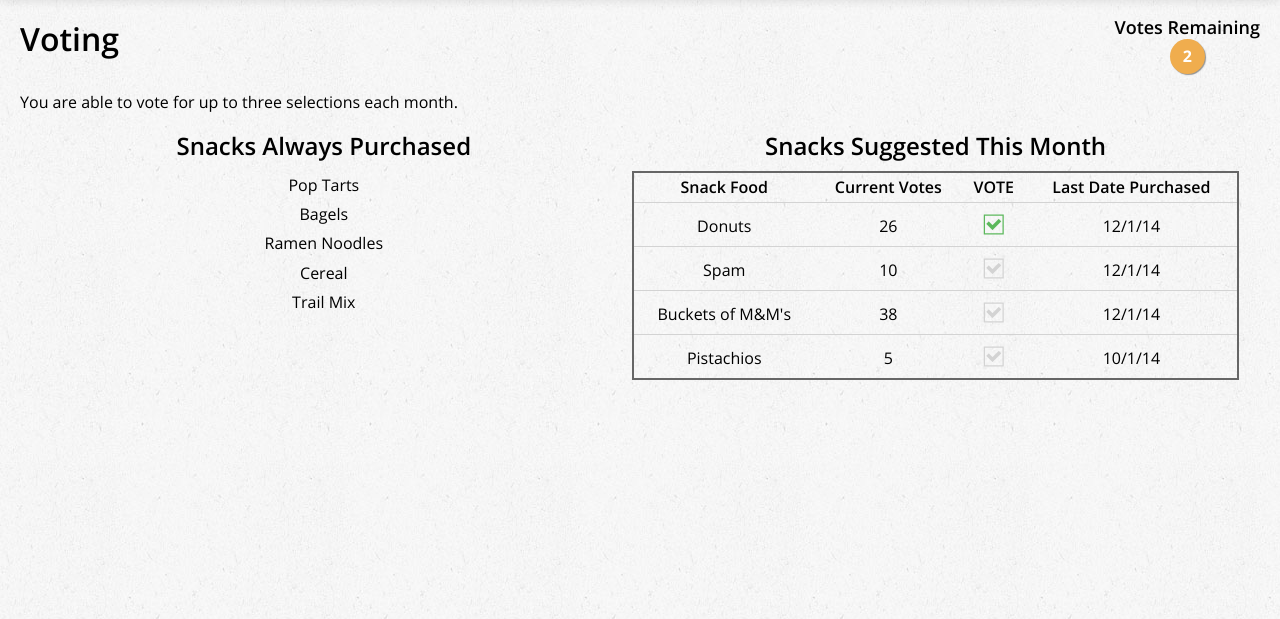
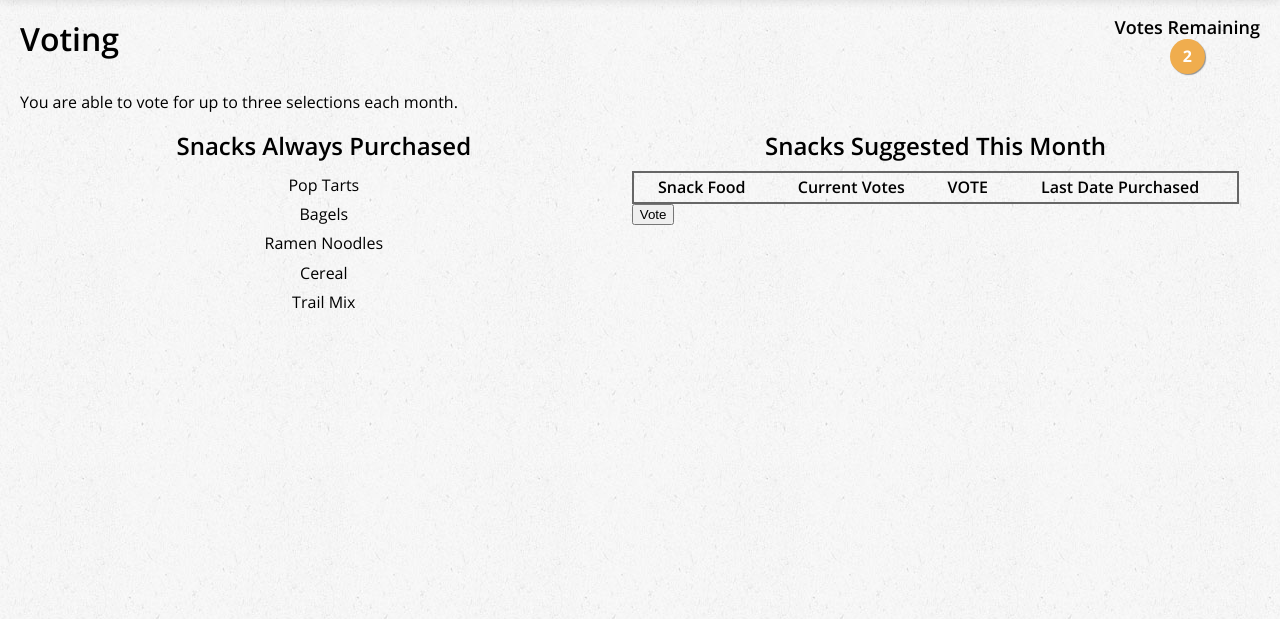
Before and after one commit to abitb/snacks-flask, a Flask app: template templates/pages/index.html in a window 1280 px wide. Shown: the part 98-717 px from the top of the page. Run offline with Flask 2, Linux system fonts and the light colour scheme; the template is opened without the code that fills it: values that come from a table or form of the project are taken from there, others are empty.

Commit message:
add vote form

```diff
--- a/app.py
+++ b/app.py
@@ -4,6 +4,8 @@ from config import config
 import webservice_client
 import model
 from forms import *
+
+from datetime import date
 
 
 # Default port is 5000.
@@ -21,34 +23,59 @@ def index():
     if "email" not in session:
         return redirect(url_for("register"))
 
-    error = {}
+    # Initialize information to be displayed in template
     snacks = {}
 
+    print session["email"]
     model_vote = model.Votes(session["email"])
     allowed_vote = model_vote.get_allowed_votes()
 
     # When user request to view the page, get data to display.
     if request.method == "GET":
-        resp = webservice_client.get_snacks_from_web_service()
+        # resp = webservice_client.get_snacks_from_web_service()
 
-        if resp:
-            always_purchased, suggested_so_far = webservice_client.separate_optional_snacks(resp)
-            snack_tally = model_vote.get_tally()
+        Test1.test_attr += 1
+        c = Test1()
+        print "get ",
+        print Test1.test_attr
 
-            suggested_so_far = [
-                {"id": 2000, "lastPurchaseDate": "12/1/2014", "name": "Donuts", "optional": True, "purchaseCount": 1, "purchaseLocations": ""},
-                {"id": 2001, "lastPurchaseDate": "12/1/2014", "name": "Spam", "optional": True, "purchaseCount": 1, "purchaseLocations": ""},
-                {"id": 2002, "lastPurchaseDate": "12/1/2014", "name": "Buckets of M&M's", "optional": True, "purchaseCount": 1, "purchaseLocations": ""},
-                {"id": 2002, "lastPurchaseDate": "10/1/2014", "name": "Pistachios", "optional": True, "purchaseCount": 1, "purchaseLocations": ""},
-            ]
+        # if resp:
+        #     always_purchased, optional_snacks = webservice_client.separate_optional_snacks(resp)
+
+    today = date.today()
+    snacks["snack_tally"] = model_vote.get_tally(today.month, today.year)
+    snacks["snack_tally"] = {"Donuts":3, "Spam":2}
+    snacks["ranked_snacks"] = snacks["snack_tally"].keys()
+
+    optional_snacks = [
+        {"id": 2000, "lastPurchaseDate": "12/1/2014", "name": "Donuts", "optional": True, "purchaseCount": 1, "purchaseLocations": ""},
+        {"id": 2001, "lastPurchaseDate": "12/1/2014", "name": "Spam", "optional": True, "purchaseCount": 1, "purchaseLocations": ""},
+        {"id": 2002, "lastPurchaseDate": "12/1/2014", "name": "Buckets of M&M's", "optional": True, "purchaseCount": 1, "purchaseLocations": ""},
+        {"id": 2002, "lastPurchaseDate": "10/1/2014", "name": "Pistachios", "optional": True, "purchaseCount": 1, "purchaseLocations": ""},
+    ]
+
+    # Dynamically add fields (class attribute of custom form) using optional snacks from webservice
+    # Form fields correspond to snacks in optional_snacks
+    # todo: has dynamic flag
+    VoteSnackForm.add_dynamic_fields(optional_snacks)
+    # Have super constructor register fields
+    form = VoteSnackForm()
+
+    snacks["optional_snacks"] = {s["name"]: s["lastPurchaseDate"] for s in optional_snacks}
+
     # If web service is down, set error.
-        else:
-            error["error":"Sorry, we can't get snack information from OCD right now." ]
-            always_purchased, suggested_so_far = ([],[])
+        # else:
+        #     snacks["error":"Sorry, we can't get snack information from OCD right now." ]
+        #     always_purchased, optional_snacks = ([],[])
 
     # When user submitted vote, process the interaction.
     if request.method == "POST":
-        pass
+    #     for field in form:
+    #         print field
+        c = Test1()
+        print "POST, "
+        print Test1.test_attr
+        form = VoteSnackForm()
 
     # If post:
     #   Get vote from request
@@ -59,7 +86,7 @@ def index():
     #       Vote.Register_votes(vote)
     # Display with error
     #
-    return render_template("pages/index.html")
+    return render_template("pages/index.html", form=form, **snacks)
 
 
 @app.route("/suggestions")
@@ -72,7 +99,7 @@ def register():
         return redirect(url_for("index"))
 
     # Create form object to display, and use
-    form = IndentifyUserForm(request.form)
+    form = IndentifyUserForm()
 
     # When user submmited email
     if request.method == "POST":
--- a/forms.py
+++ b/forms.py
@@ -1,15 +1,29 @@
 from flask_wtf import FlaskForm
-from wtforms import StringField, SubmitField
+from wtforms import StringField, SubmitField, BooleanField
 from wtforms.validators import DataRequired, Email, Regexp
+
 from re import IGNORECASE
+
+
 class IndentifyUserForm(FlaskForm):
 
-	email = StringField(
-		"email",
-		validators=[
-			DataRequired("Please enter your nerdery email."),
-			Email("Please enter a valid email."),
-			Regexp("\w.*@nerdery\.com$", flags=IGNORECASE, message="Please enter your Nerdery email.")
-	])
+    email = StringField(
+        "email",
+        validators=[
+            DataRequired("Please enter your nerdery email."),
+            Email("Please enter a valid email."),
+            Regexp("\w.*@nerdery\.com$", flags=IGNORECASE, message="Please enter your Nerdery email.")
+    ])
 
-	submit = SubmitField("Submit")
+
+class VoteSnackForm(FlaskForm):
+
+    @classmethod
+    def add_dynamic_fields(cls, list_snacks):
+    # set form fields as VoteSnackForm's class attribute
+        for i in range(len(list_snacks)):
+                setattr(cls, "snack_"+str(i), BooleanField(list_snacks[i]["name"]))
+
+
+class Test1:
+    test_attr = 1
--- a/templates/pages/index.html
+++ b/templates/pages/index.html
@@ -43,6 +43,7 @@
                     <h2 class="hdg hdg_2 mix-hdg_centered ">Snacks suggested this month</h2>
                 </div>
                 <div class="shelf shelf_5">
+                    <form method="POST" action="{{ url_for("index") }}" class="form">
                         <table class="table">
                             <thead>
                                 <tr>
@@ -53,44 +54,32 @@
                                 </tr>
                             </thead>
                             <tbody>
+                                {% for field in form %}
+                                {% if field.type == "BooleanField" %}
                                 <tr>
-                                <td>Donuts</td>
-                                <td>26</td>
+                                    <td>{{ field.label }} {{ field.label.text in ranked_snacks }}</td>
+                                    <td>
+                                    {% if field.label.text in ranked_snacks %}
+                                        {{ snack_tally[field.label.text] }}
+                                    {% else %}
+                                    0
+                                    {% endif %}
+                                    </td>
                                     <td>
                                         <button class="btn btn_clear"><i class="icon-check icon-check_voted"></i>
                                         </button>
+                                        {{ field() }}
                                     </td>
-                                <td>12/1/14</td>
+                                    <td>{{ optional_snacks[field.label.text] }}</td>
                                 </tr>
-                            <tr>
-                                <td>Spam</td>
-                                <td>10</td>
-                                <td>
-                                    <button class="btn btn_clear"><i class="icon-check icon-check_noVote"></i>
-                                    </button>
-                                </td>
-                                <td>12/1/14</td>
-                            </tr>
-                            <tr>
-                                <td>Buckets of M&amp;M's</td>
-                                <td>38</td>
-                                <td>
-                                    <button class="btn btn_clear"><i class="icon-check icon-check_noVote"></i>
-                                    </button>
-                                </td>
-                                <td>12/1/14</td>
-                            </tr>
-                            <tr>
-                                <td>Pistachios</td>
-                                <td>5</td>
-                                <td>
-                                    <button class="btn btn_clear"><i class="icon-check icon-check_noVote"></i>
-                                    </button>
-                                </td>
-                                <td>10/1/14</td>
-                            </tr>
+                                {% elif field.type == "CSRFTokenField" %}
+                                    {{ field() }}
+                                {% endif %}
+                                {% endfor %}
                             </tbody>
                         </table>
+                        <input type="submit" value="Vote">
+                    </form>
                 </div>
             </div>
         </div>
```
Also changed, not shown: model.py (+4 -4 lines). Lines whose indentation alone changed are shown as unchanged.
